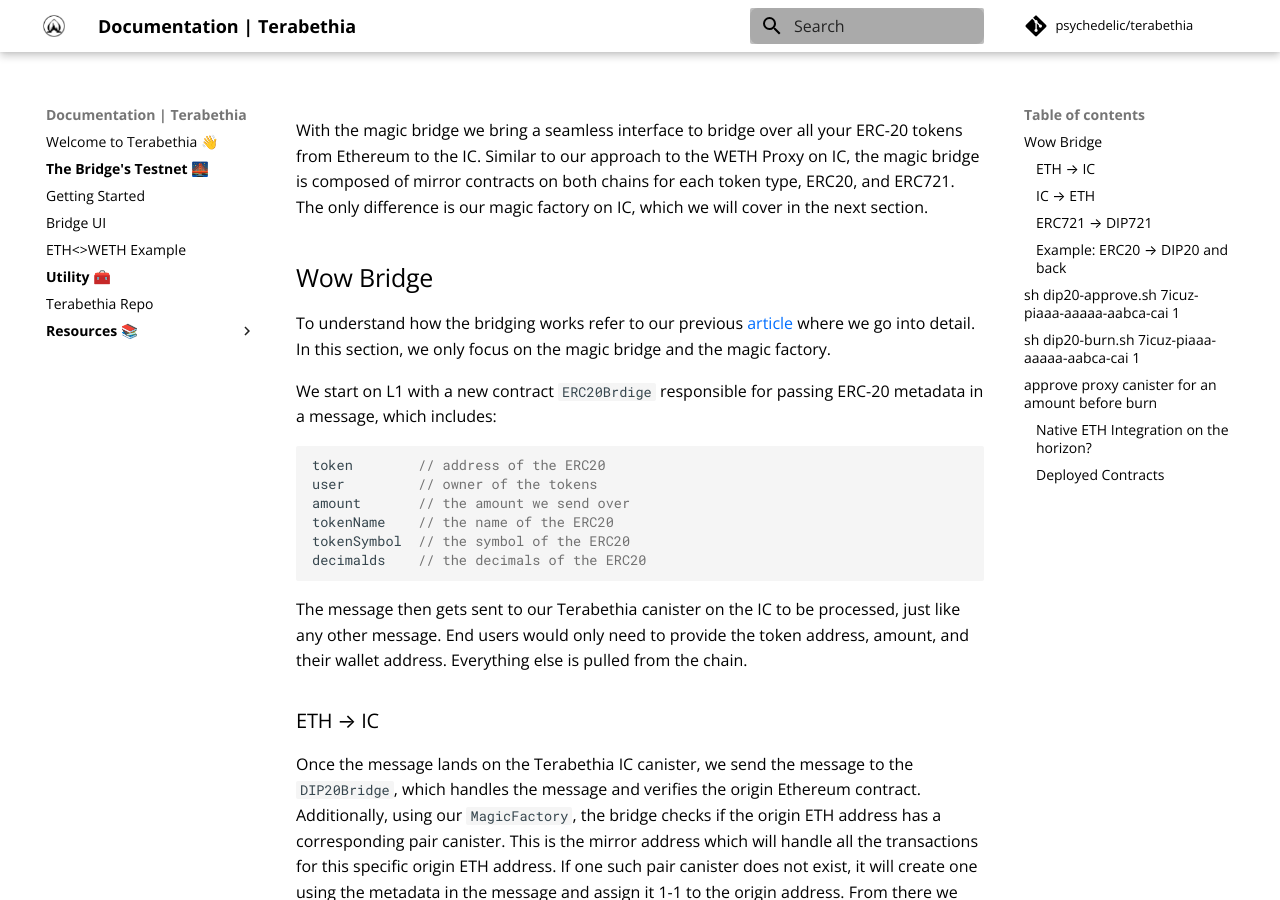
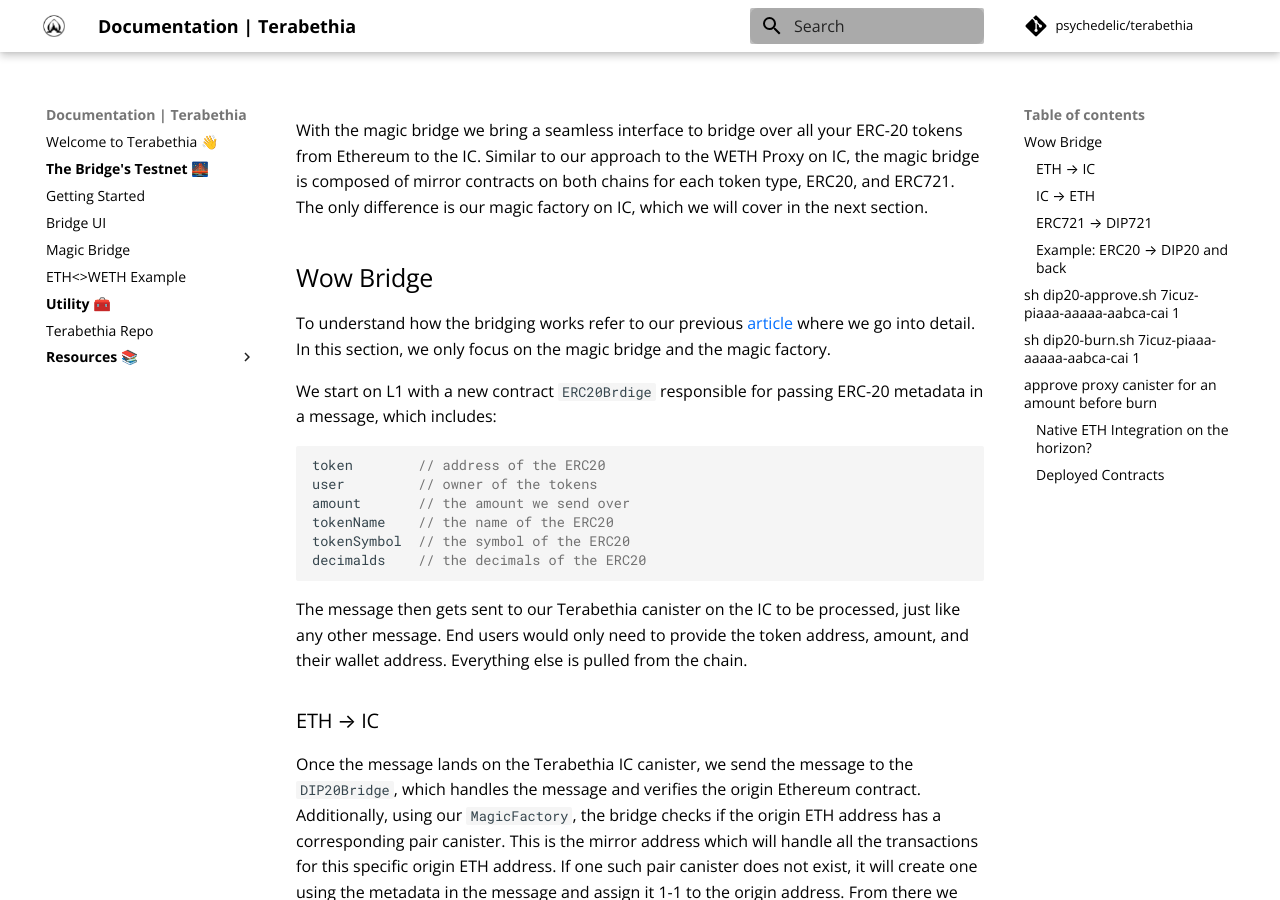
Before and after one commit to Psychedelic/terabethia-docs, an MkDocs documentation site: the page built from docs/terabethia-testnet/magic-bridge-docs.md, in a window 1280 px wide and 900 px high. Built offline with MkDocs 1.6.1 and Material for MkDocs 9.7.7, drawn with Linux system fonts in a browser that asks for light colours; comment, search, counter and statistics services are not loaded.

Commit message:
Update mkdocs.yml

```diff
--- a/mkdocs.yml
+++ b/mkdocs.yml
@@ -29,6 +29,7 @@ nav:
   # - Sending Messages: terabethia-testnet/getting-started.md
   # - Consuming Messages: terabethia-testnet/getting-started.md
   - Bridge UI: terabethia-testnet/testnet-bridge-UI.md
+  - Magic Bridge: terabethia-testnet/magic-bridge-docs.md
   - ETH<>WETH Example: terabethia-testnet/eth-weth.md
   - <b>Utility</b> 🧰: "#"
   - Terabethia Repo: "https://github.com/psychedelic/terabethia"
```
